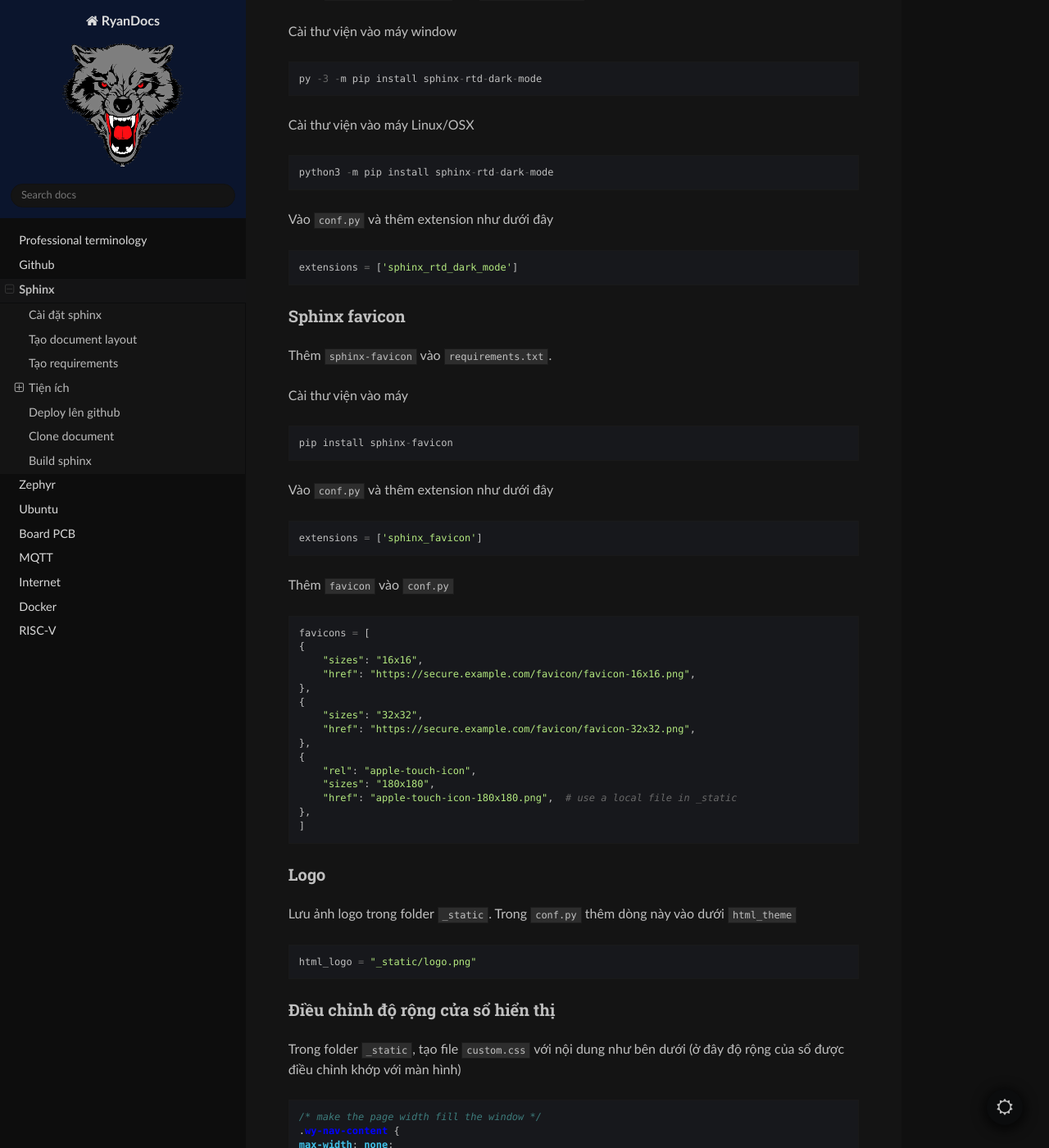
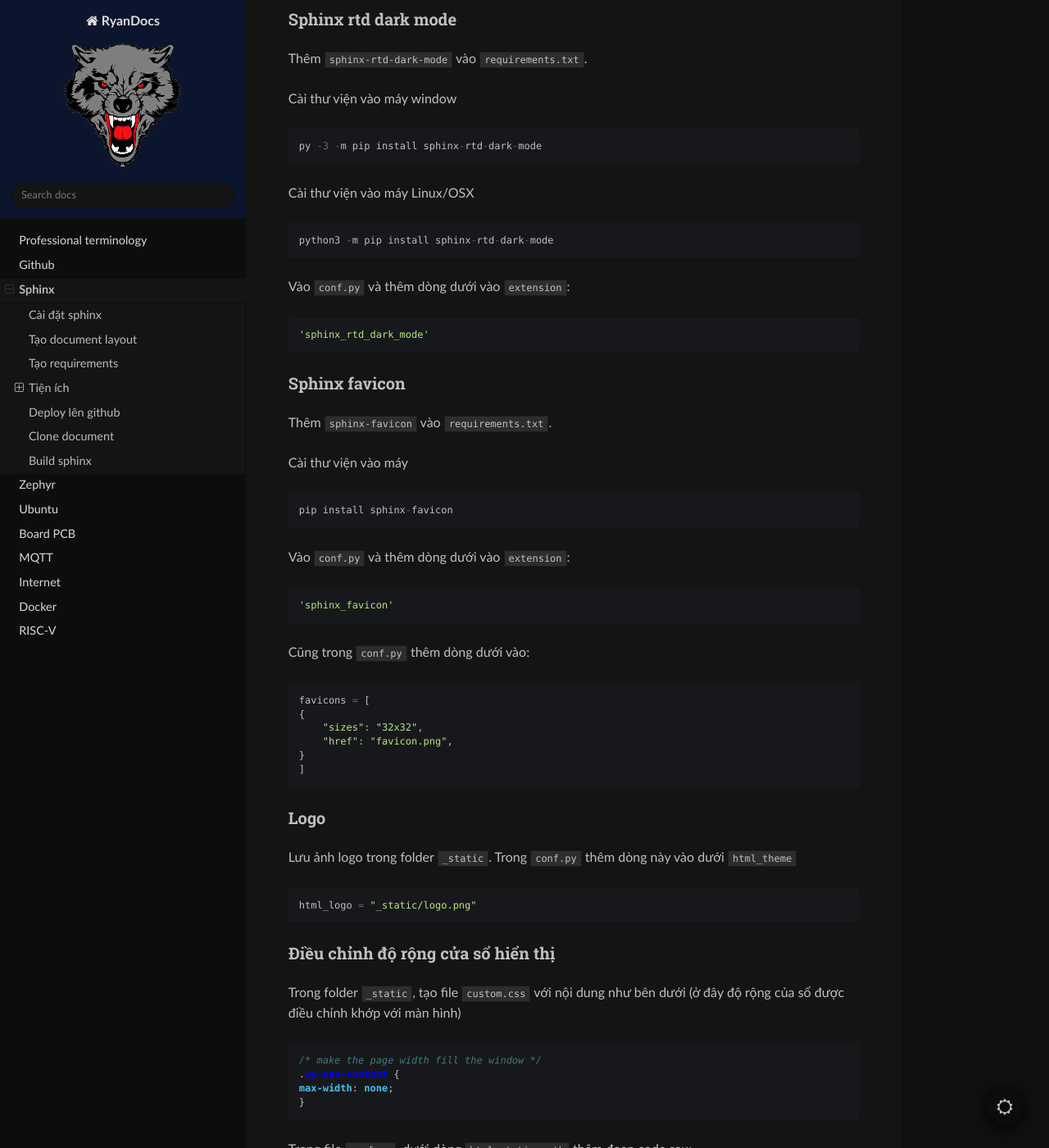
Before and after one commit to ryanjtr/MyDocs, a Sphinx documentation site: the page built from docs/source/Contents/sphinx.rst, in a window 1280 px wide and 1400 px high, scrolled down 3531 px. Shown: the whole window at 82% size. Built offline with Sphinx 7.4.7 and the Read the Docs theme 2.0.0, drawn with Linux system fonts in a browser that asks for light colours; some of the changed text lies outside the part shown.

Commit message:
'update'

```diff
--- a/docs/source/Contents/sphinx.rst
+++ b/docs/source/Contents/sphinx.rst
@@ -133,13 +133,17 @@
 
     pip install sphinx-rtd-theme
 
-Vào ``conf.py`` và thêm extension như dưới:
+Vào ``conf.py`` và thêm dòng dưới vào ``extension``:
 
-.. code-block::
+.. code-block:: python
 
-    extensions = ['sphinx_rtd_theme']
+    'sphinx_rtd_theme'
 
-    html_theme = "sphinx_rtd_theme"
+Cũng trong ``conf.py`` và thêm dòng dưới vào ``html_theme``:
+
+.. code-block:: python
+
+    "sphinx_rtd_theme"
 
 Sphinx_copybutton
 ~~~~~~~~~~~~~~~~~~~~~~~
@@ -152,11 +156,11 @@
 
     pip install sphinx-copybutton
 
-Vào ``conf.py`` và thêm extension như dưới đây
+Vào ``conf.py`` và thêm dòng dưới vào ``extension``:
 
 .. code-block::
 
-    extensions = ['sphinx_copybutton']
+    'sphinx_copybutton'
 
 Sphinx-new-tab-link
 ~~~~~~~~~~~~~~~~~~~~~~~
@@ -169,11 +173,11 @@
 
     pip install sphinx-new-tab-link
 
-Vào ``conf.py`` và thêm extension như dưới đây
+Vào ``conf.py`` và thêm dòng dưới vào ``extension``:
 
 .. code-block::
 
-    extensions = ['sphinx_new_tab_link']
+    'sphinx_new_tab_link'
 
 Sphinx rtd dark mode
 ~~~~~~~~~~~~~~~~~~~~~~
@@ -192,11 +196,11 @@
 
     python3 -m pip install sphinx-rtd-dark-mode
 
-Vào ``conf.py`` và thêm extension như dưới đây
+Vào ``conf.py`` và thêm dòng dưới vào ``extension``:
 
 .. code-block:: python
 
-    extensions = ['sphinx_rtd_dark_mode']
+    'sphinx_rtd_dark_mode'
 
 Sphinx favicon
 ~~~~~~~~~~~~~~~~
@@ -209,30 +213,21 @@
 
     pip install sphinx-favicon
 
-Vào ``conf.py`` và thêm extension như dưới đây
+Vào ``conf.py`` và thêm dòng dưới vào ``extension``:
 
 .. code-block:: python
 
-    extensions = ['sphinx_favicon']
+    'sphinx_favicon'
 
-Thêm ``favicon`` vào ``conf.py``
+Cũng trong ``conf.py`` thêm dòng dưới vào:
 
 .. code-block:: python
 
     favicons = [
     {
-        "sizes": "16x16",
-        "href": "https://secure.example.com/favicon/favicon-16x16.png",
-    },
-    {
         "sizes": "32x32",
-        "href": "https://secure.example.com/favicon/favicon-32x32.png",
-    },
-    {
-        "rel": "apple-touch-icon",
-        "sizes": "180x180",
-        "href": "apple-touch-icon-180x180.png",  # use a local file in _static
-    },
+        "href": "favicon.png",
+    }
     ]
 
 Logo
--- a/docs/source/conf.py
+++ b/docs/source/conf.py
@@ -36,7 +36,7 @@
    {
       "sizes": "32x32",
       "href": "logo.png",
-   },
+   }
 ]
 # Add any paths that contain templates here, relative to this directory.
 templates_path = ['_templates']
```
